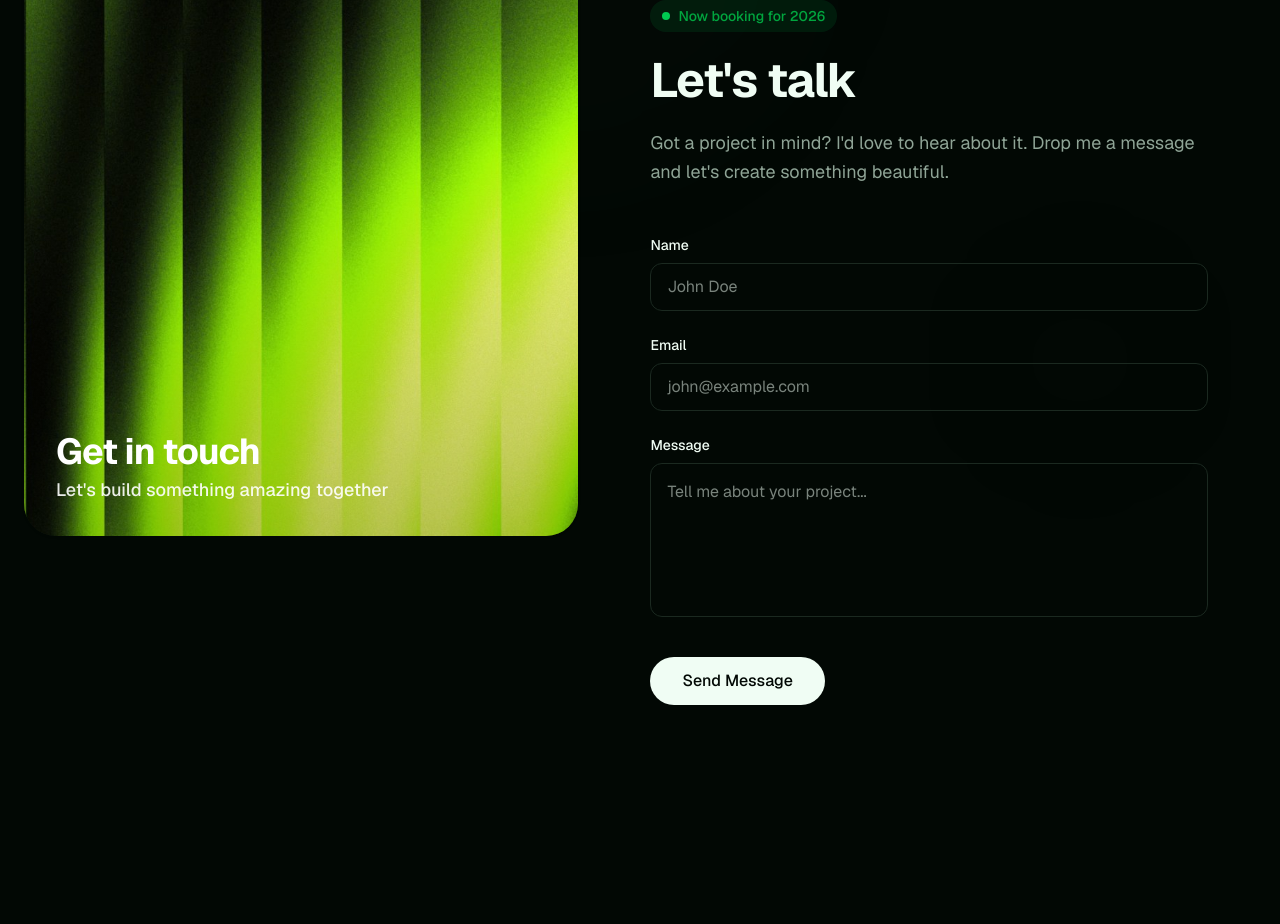
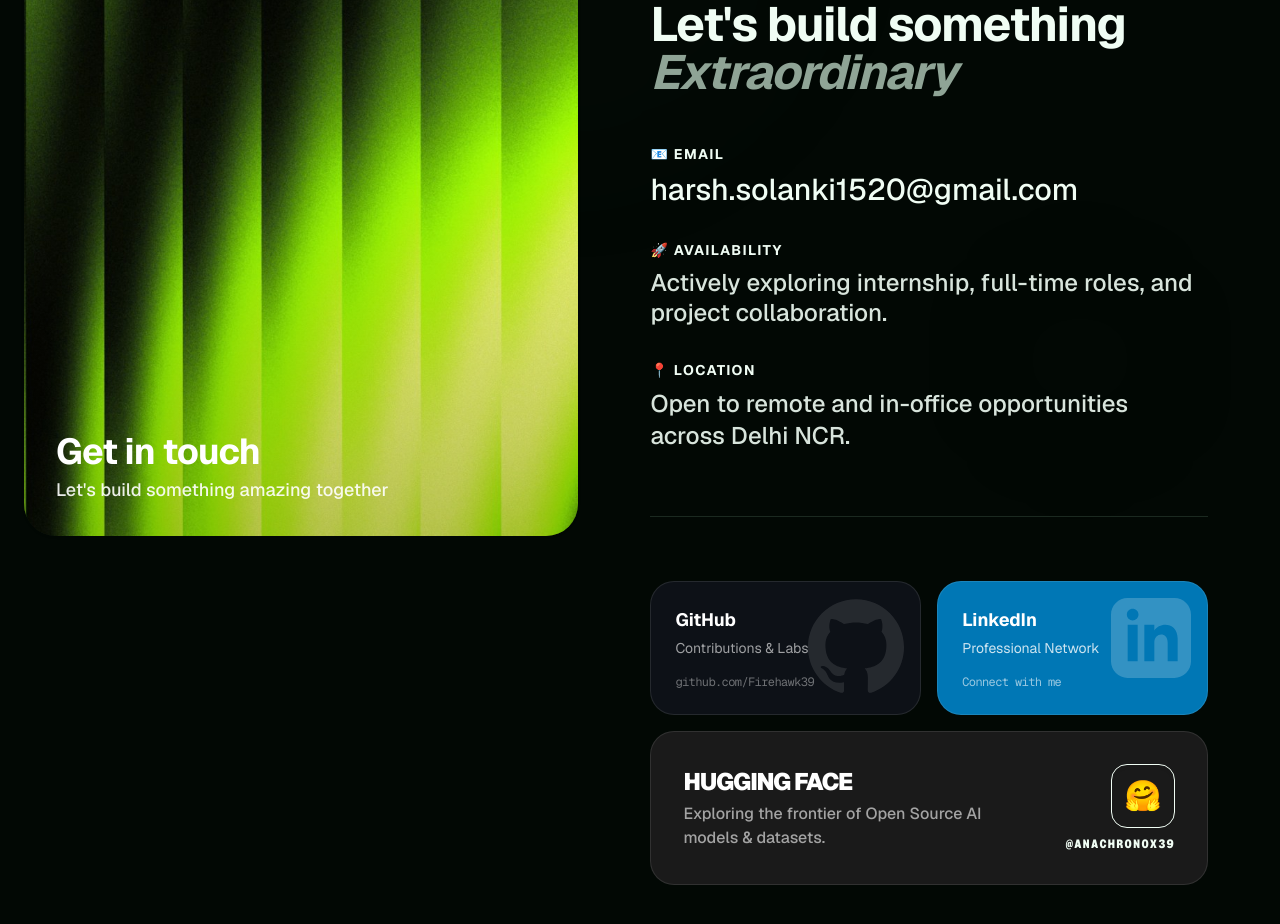
Before and after one commit to Firehawk39/harsh-portfolio, a Next.js app: page /contact in a window 1280 px wide. Shown: the part 240-1164 px from the top of the page. Before the commit the page ends 1113 px from the top, so only its background shows below. Built offline with nearby package versions, Linux system fonts and the light colour scheme.

Commit message:
Redesign Contact page: Added personal info and high-impact social links grid

```diff
--- a/src/app/contact/page.tsx
+++ b/src/app/contact/page.tsx
@@ -23,50 +23,98 @@
       transition={{ duration: 1.2, ease: [0.16, 1, 0.3, 1] }}
       className="flex flex-col pt-32 pb-12 w-full max-w-2xl px-4 md:px-0"
     >
-      <div className="inline-flex items-center gap-2 px-3 py-1.5 rounded-full bg-green-500/10 text-green-600 dark:bg-green-500/20 dark:text-green-400 font-medium text-sm w-fit mb-6">
-        <span className="w-2 h-2 rounded-full bg-green-500" />
-        Now booking for 2026
+      <h1 className="text-4xl md:text-5xl font-bold tracking-tight mb-12">
+        Let&apos;s build something <span className="text-muted-foreground italic">Extraordinary</span>
+      </h1>
+
+      {/* Contact Information */}
+      <div className="flex flex-col gap-8 mb-16">
+        <div className="flex flex-col gap-2">
+          <span className="text-sm font-bold uppercase tracking-widest text-accent/80">📧 Email</span>
+          <a
+            href="mailto:harsh.solanki1520@gmail.com"
+            className="text-2xl md:text-3xl font-medium hover:text-accent transition-colors break-all"
+          >
+            harsh.solanki1520@gmail.com
+          </a>
+        </div>
+
+        <div className="flex flex-col gap-2">
+          <span className="text-sm font-bold uppercase tracking-widest text-accent/80">🚀 Availability</span>
+          <p className="text-xl md:text-2xl text-foreground/90 font-medium leading-tight">
+            Actively exploring internship, full-time roles, and project collaboration.
+          </p>
+        </div>
+
+        <div className="flex flex-col gap-2">
+          <span className="text-sm font-bold uppercase tracking-widest text-accent/80">📍 Location</span>
+          <p className="text-xl md:text-2xl text-foreground/90 font-medium">
+            Open to remote and in-office opportunities across Delhi NCR.
+          </p>
+        </div>
       </div>
 
-      <h1 className="text-4xl md:text-5xl font-bold tracking-tight mb-6">
-        Let&apos;s talk
-      </h1>
+      <div className="w-full h-px bg-border mb-16" />
 
-      <p className="text-muted-foreground text-lg mb-12 leading-relaxed">
-        Got a project in mind? I&apos;d love to hear about it. Drop me a message and let&apos;s create something beautiful.
-      </p>
+      {/* Social Links Grid / Hype Section */}
+      <div className="grid grid-cols-1 sm:grid-cols-2 gap-4">
+        {/* GitHub Card */}
+        <a
+          href="https://github.com/Firehawk39"
+          target="_blank"
+          rel="noopener noreferrer"
+          className="group relative flex flex-col p-6 rounded-3xl bg-[#0d1117] border border-white/10 hover:border-white/20 transition-all duration-300 hover:-translate-y-1 hover:shadow-[0_20px_40px_rgba(0,0,0,0.3)] overflow-hidden"
+        >
+          <div className="absolute top-0 right-0 p-4 opacity-10 group-hover:opacity-20 transition-opacity">
+            <svg viewBox="0 0 24 24" className="w-24 h-24 fill-white" xmlns="http://www.w3.org/2000/svg"><path d="M12 .297c-6.63 0-12 5.373-12 12 0 5.303 3.438 9.8 8.205 11.385.6.113.82-.258.82-.577 0-.285-.01-1.04-.015-2.04-3.338.724-4.042-1.61-4.042-1.61C4.422 18.07 3.633 17.7 3.633 17.7c-1.087-.744.084-.729.084-.729 1.205.084 1.838 1.236 1.838 1.236 1.07 1.835 2.809 1.305 3.495.998.108-.776.417-1.305.76-1.605-2.665-.3-5.466-1.332-5.466-5.93 0-1.31.465-2.38 1.235-3.22-.135-.303-.54-1.523.105-3.176 0 0 1.005-.322 3.3 1.23.96-.267 1.98-.399 3-.405 1.02.006 2.04.138 3 .405 2.28-1.552 3.285-1.23 3.285-1.23.645 1.653.24 2.873.12 3.176.765.84 1.23 1.91 1.23 3.22 0 4.61-2.805 5.625-5.475 5.92.43.372.823 1.102.823 2.222 0 1.606-.015 2.896-.015 3.286 0 .315.21.69.825.57C20.565 22.092 24 17.592 24 12.297c0-6.627-5.373-12-12-12"/></svg>
+          </div>
+          <span className="text-white text-lg font-bold mb-1">GitHub</span>
+          <span className="text-white/60 text-sm mb-4 group-hover:text-white/80 transition-colors">Contributions & Labs</span>
+          <div className="mt-auto flex items-center gap-2">
+            <span className="text-xs font-mono text-white/40 tracking-tighter">github.com/Firehawk39</span>
+          </div>
+        </a>
 
-      <form className="flex flex-col gap-6" onSubmit={(e) => e.preventDefault()}>
-        <div className="flex flex-col gap-2">
-          <label className="text-sm font-medium text-foreground">Name</label>
-          <input
-            type="text"
-            placeholder="John Doe"
-            className="w-full h-12 rounded-xl border border-border bg-transparent px-4 outline-none focus:border-foreground transition-colors"
-          />
-        </div>
-        <div className="flex flex-col gap-2">
-          <label className="text-sm font-medium text-foreground">Email</label>
-          <input
-            type="email"
-            placeholder="john@example.com"
-            className="w-full h-12 rounded-xl border border-border bg-transparent px-4 outline-none focus:border-foreground transition-colors"
-          />
-        </div>
-        <div className="flex flex-col gap-2">
-          <label className="text-sm font-medium text-foreground">Message</label>
-          <textarea
-            placeholder="Tell me about your project..."
-            rows={5}
-            className="w-full rounded-xl border border-border bg-transparent p-4 outline-none focus:border-foreground transition-colors resize-none"
-          />
-        </div>
+        {/* LinkedIn Card */}
+        <a
+          href="https://www.linkedin.com/in/harsh-solanki-b4360b1b1"
+          target="_blank"
+          rel="noopener noreferrer"
+          className="group relative flex flex-col p-6 rounded-3xl bg-[#0077b5] border border-white/10 hover:border-white/20 transition-all duration-300 hover:-translate-y-1 hover:shadow-[0_20px_40px_rgba(0,119,181,0.3)] overflow-hidden"
+        >
+          <div className="absolute top-0 right-0 p-4 opacity-20 group-hover:opacity-30 transition-opacity">
+            <svg viewBox="0 0 24 24" className="w-20 h-20 fill-white" xmlns="http://www.w3.org/2000/svg"><path d="M19 0h-14c-2.761 0-5 2.239-5 5v14c0 2.761 2.239 5 5 5h14c2.762 0 5-2.239 5-5v-14c0-2.761-2.238-5-5-5zm-11 19h-3v-11h3v11zm-1.5-12.268c-.966 0-1.75-.79-1.75-1.764s.784-1.764 1.75-1.764 1.75.79 1.75 1.764-.783 1.764-1.75 1.764zm13.5 12.268h-3v-5.604c0-3.368-4-3.113-4 0v5.604h-3v-11h3v1.765c1.396-2.586 7-2.777 7 2.476v6.759z"/></svg>
+          </div>
+          <span className="text-white text-lg font-bold mb-1">LinkedIn</span>
+          <span className="text-white/80 text-sm mb-4">Professional Network</span>
+          <div className="mt-auto flex items-center gap-2">
+             <span className="text-xs font-mono text-white/60 tracking-tighter">Connect with me</span>
+          </div>
+        </a>
 
-        <button className="h-12 w-full md:w-auto px-8 mt-4 rounded-full bg-foreground text-background font-medium hover:scale-105 active:scale-95 transition-transform flex items-center justify-center self-start">
-          Send Message
-        </button>
-      </form>
-
+        {/* Hugging Face Card - Extended Design (Dark Mode for White Text) */}
+        <a
+          href="https://huggingface.co/Anachronox39"
+          target="_blank"
+          rel="noopener noreferrer"
+          className="sm:col-span-2 group relative flex items-center justify-between p-8 rounded-3xl bg-[#1a1a1a] border border-white/10 hover:border-accent/40 transition-all duration-300 hover:-translate-y-1 hover:shadow-[0_20px_40px_rgba(16,185,129,0.2)] overflow-hidden"
+        >
+          <div className="relative z-10 flex flex-col">
+            <span className="text-white text-2xl font-black mb-1 uppercase tracking-tighter">Hugging Face</span>
+            <p className="text-white/60 text-base font-medium max-w-[320px] group-hover:text-white/80 transition-colors">
+              Exploring the frontier of Open Source AI models & datasets.
+            </p>
+          </div>
+          <div className="relative z-10 flex flex-col items-end">
+            <div className="w-16 h-16 bg-gradient-to-br from-accent/20 to-accent/5 rounded-2xl flex items-center justify-center border border-accent/30 shadow-inner mb-2 group-hover:bg-accent/30 transition-all">
+              <span className="text-3xl filter saturate-150 group-hover:scale-110 transition-transform">🤗</span>
+            </div>
+            <span className="text-accent/80 text-xs font-mono font-black tracking-widest uppercase">@Anachronox39</span>
+          </div>
+          {/* Decorative glow */}
+          <div className="absolute -bottom-10 -right-10 w-40 h-40 bg-accent/5 blur-3xl rounded-full" />
+        </a>
+      </div>
     </motion.div>
   );
 }
```
